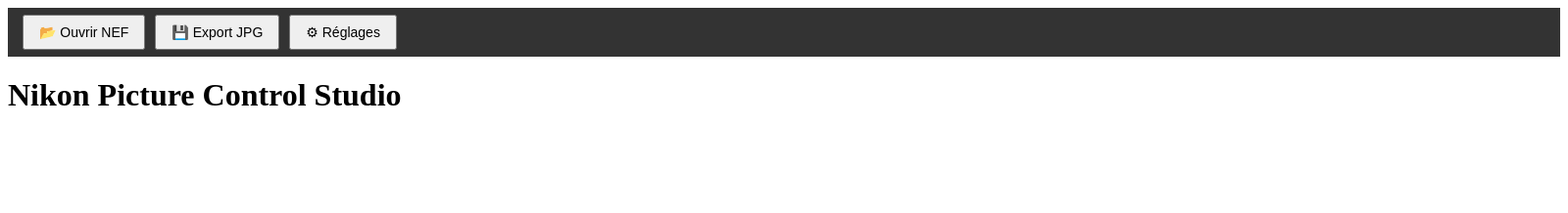
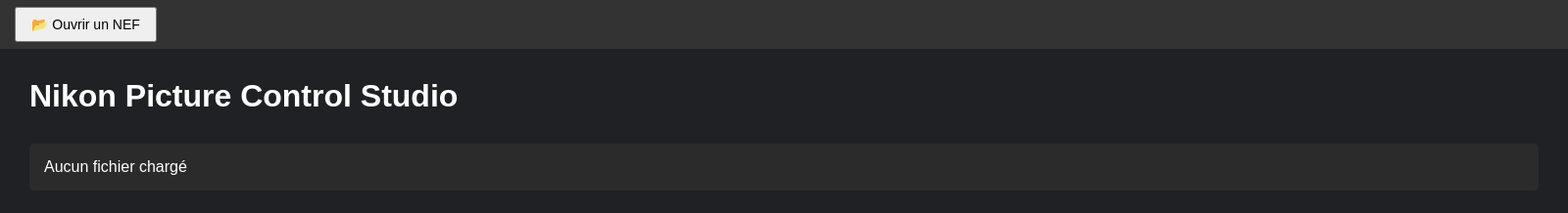
Before and after one commit to didierraynaud44-arch/NikonPictureControlStudio, an Electron app: page renderer/index.html in a window 1600 px wide. Shown: the whole page at 98% size. Drawn offline with Linux system fonts and the light colour scheme.

Commit message:
Ajout ouverture fichier NEF

```diff
--- a/renderer/app.js
+++ b/renderer/app.js
@@ -1 +1,22 @@
 console.log("Nikon Picture Control Studio");
+
+
+const button = document.getElementById("openNef");
+
+
+button.addEventListener("click", async () => {
+
+
+    const file = await window.electronAPI.openNEF();
+
+
+    if (file) {
+
+        document.getElementById("status").innerText =
+            "Fichier sélectionné :\n" + file;
+
+        console.log(file);
+
+    }
+
+});
--- a/renderer/index.html
+++ b/renderer/index.html
@@ -16,21 +16,18 @@
 <div id="toolbar">
 
     <button id="openNef">
-        📂 Ouvrir NEF
-    </button>
-
-    <button id="exportJpg">
-        💾 Export JPG
-    </button>
-
-    <button id="settings">
-        ⚙ Réglages
+        📂 Ouvrir un NEF
     </button>
 
 </div>
 
 <h1>Nikon Picture Control Studio</h1>
 
+<div id="status">
+    Aucun fichier chargé
+</div>
+
+
 <script src="app.js"></script>
 
 </body>
--- a/renderer/style.css
+++ b/renderer/style.css
@@ -1,17 +1,45 @@
+body {
+
+    margin: 0;
+    background: #202124;
+    color: white;
+    font-family: Arial, sans-serif;
+
+}
+
+
 #toolbar {
 
     height: 50px;
     background: #333;
     display: flex;
     align-items: center;
-    padding: 0 15px;
-    gap: 10px;
+    padding-left: 15px;
 
 }
 
-#toolbar button {
+
+button {
 
     padding: 8px 15px;
     font-size: 14px;
+    cursor: pointer;
 
 }
+
+
+h1 {
+
+    margin: 30px;
+
+}
+
+
+#status {
+
+    margin: 30px;
+    padding: 15px;
+    background: #2b2b2b;
+    border-radius: 5px;
+
+}
```
Also changed, not shown: main.js (+38 -1 lines), preload.js (+10 -2 lines).
